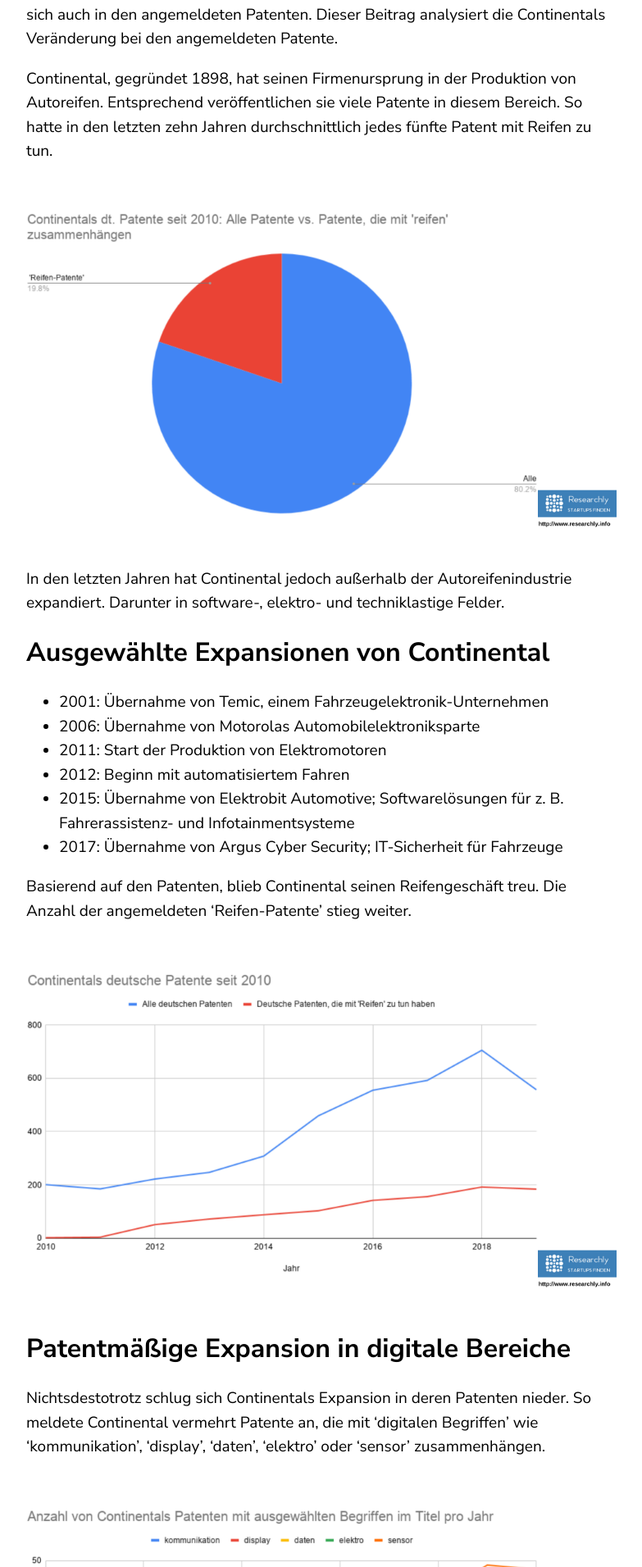
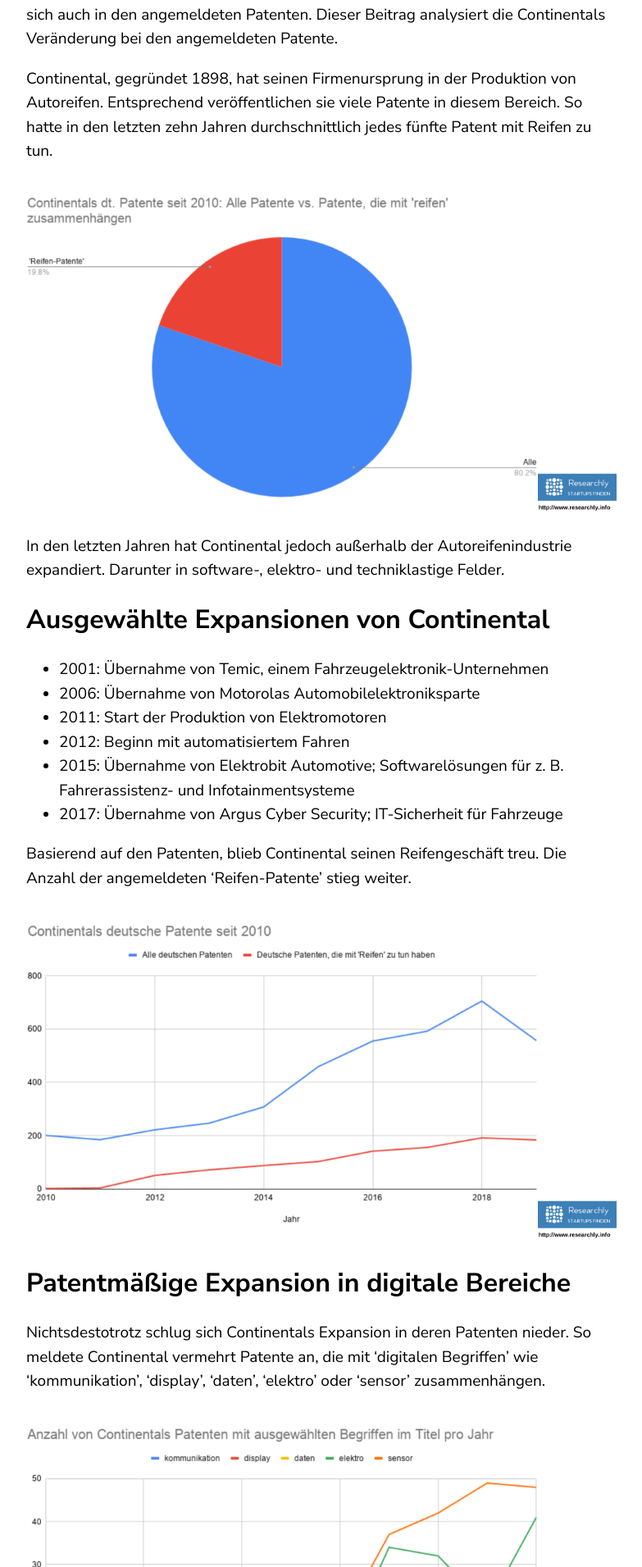
Before and after one commit to researchly/researchly-blog, a Jekyll site: the page built from _posts/2020-02-11-Wie-Continentals-Patente-und-Firmenstrategie-zusammenhängen.md, in a window 1280 px wide. Shown: the part 534-2445 px from the top of the page at 82% size, without its empty margins (68-851 px from the left). Built offline with Jekyll 4.4.1, drawn with Linux system fonts in a browser that asks for light colours.

Commit message:
remove margins around image

```diff
--- a/_sass/theme.scss
+++ b/_sass/theme.scss
@@ -219,7 +219,10 @@ header {
 
 .post-container {
 	img {
-		margin: 20px 0;
+		margin-top: 0px;
+	    margin-right: 0px;
+	    margin-bottom: 0px; // to have image caption below image
+	    margin-left: 0px;
 	}
 }
 
```
